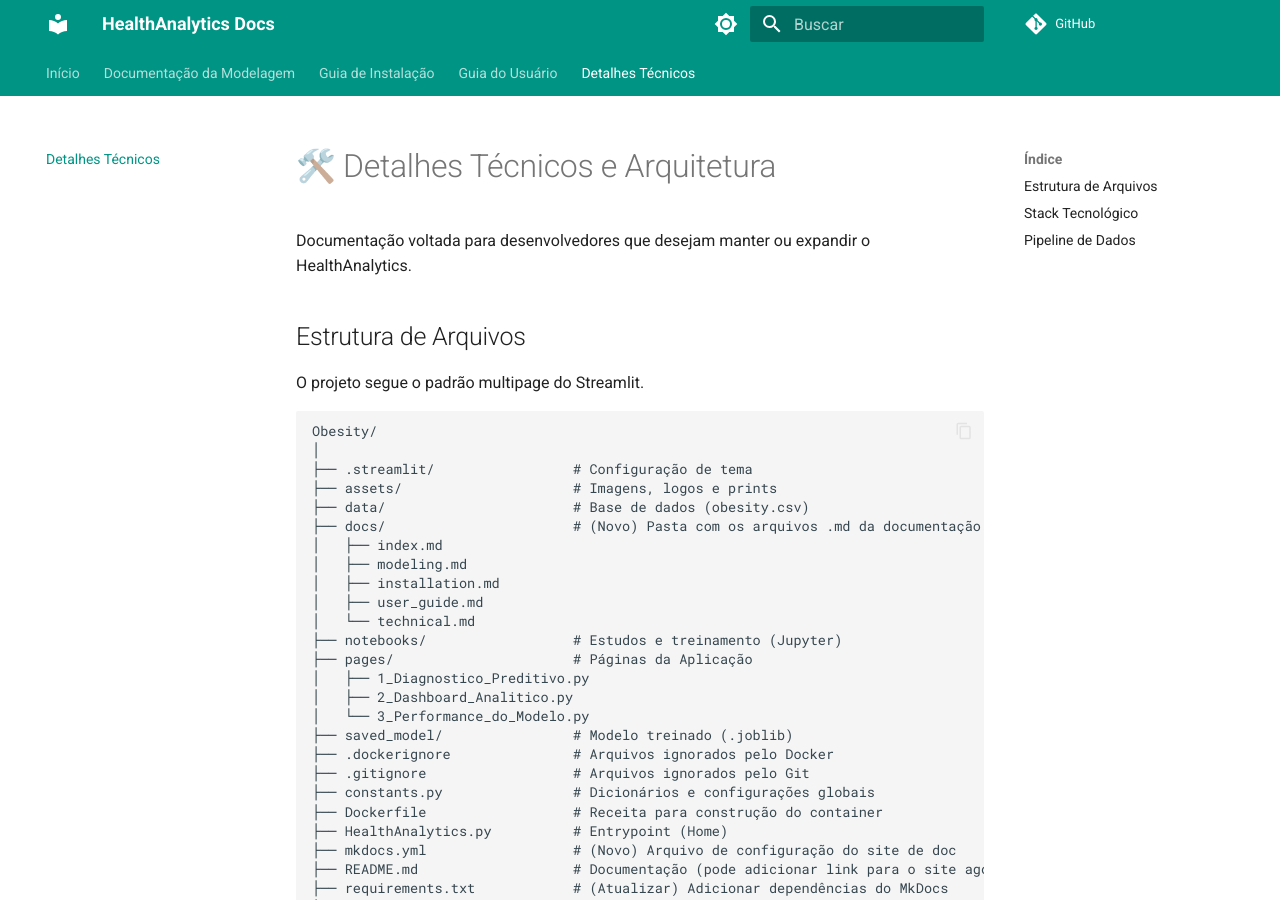
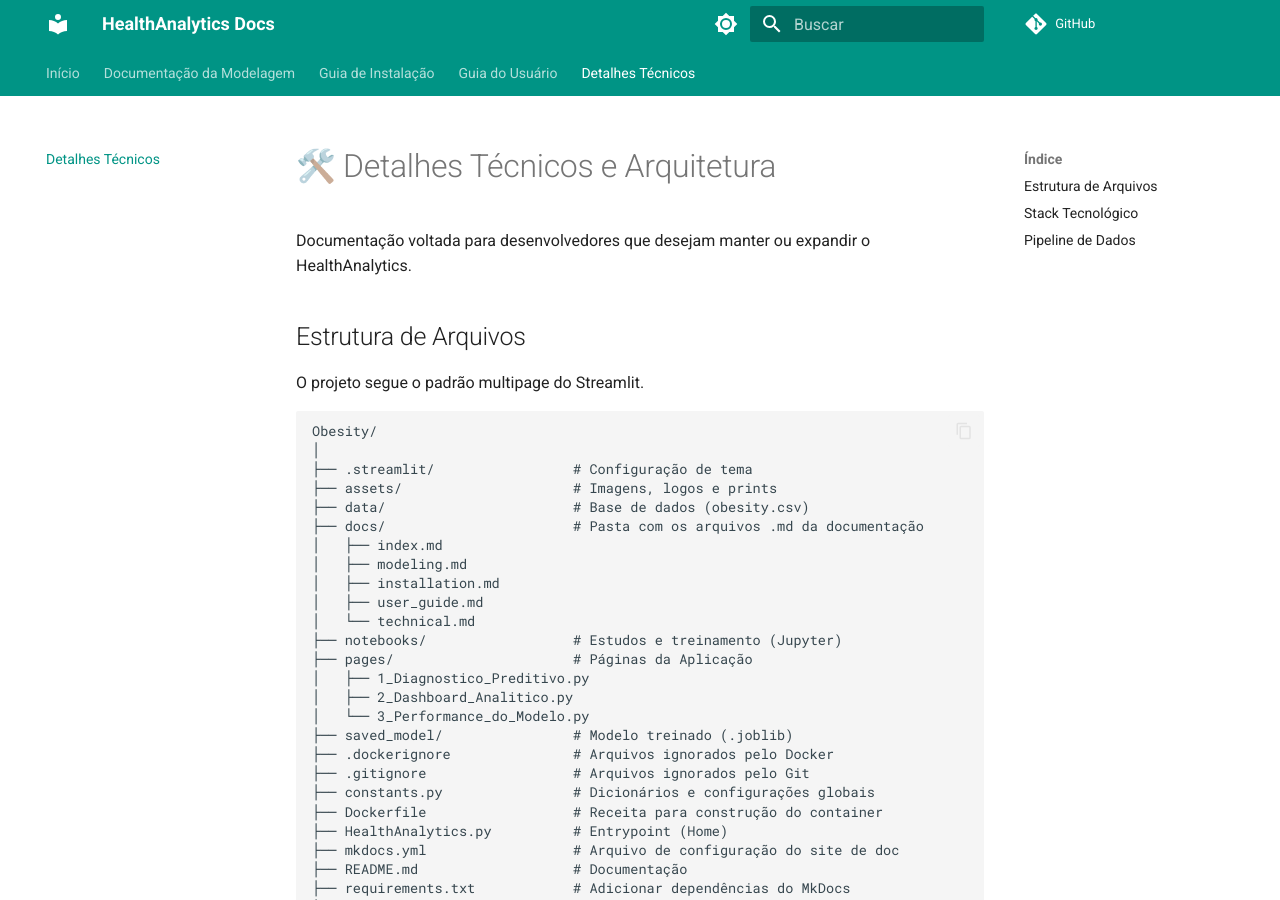
Before and after one commit to hpedroh/obesity, an MkDocs documentation site: the page built from docs/technical.md, in a window 1280 px wide and 900 px high. Built offline with MkDocs 1.6.1 and Material for MkDocs 9.7.7, drawn with Linux system fonts in a browser that asks for light colours; comment, search, counter and statistics services are not loaded; some of the changed text lies outside the part shown.

Commit message:
Ajustando estrutura do projeto

````diff
--- a/docs/technical.md
+++ b/docs/technical.md
@@ -12,7 +12,7 @@
 ├── .streamlit/                 # Configuração de tema
 ├── assets/                     # Imagens, logos e prints
 ├── data/                       # Base de dados (obesity.csv)
-├── docs/                       # (Novo) Pasta com os arquivos .md da documentação
+├── docs/                       # Pasta com os arquivos .md da documentação
 │   ├── index.md
 │   ├── modeling.md
 │   ├── installation.md
@@ -29,9 +29,9 @@
 ├── constants.py                # Dicionários e configurações globais
 ├── Dockerfile                  # Receita para construção do container
 ├── HealthAnalytics.py          # Entrypoint (Home)
-├── mkdocs.yml                  # (Novo) Arquivo de configuração do site de doc
-├── README.md                   # Documentação (pode adicionar link para o site agora)
-├── requirements.txt            # (Atualizar) Adicionar dependências do MkDocs
+├── mkdocs.yml                  # Arquivo de configuração do site de doc
+├── README.md                   # Documentação
+├── requirements.txt            # Adicionar dependências do MkDocs
 └── utils.py                    # Funções auxiliares (Menu Lateral)
 ```
 
````
